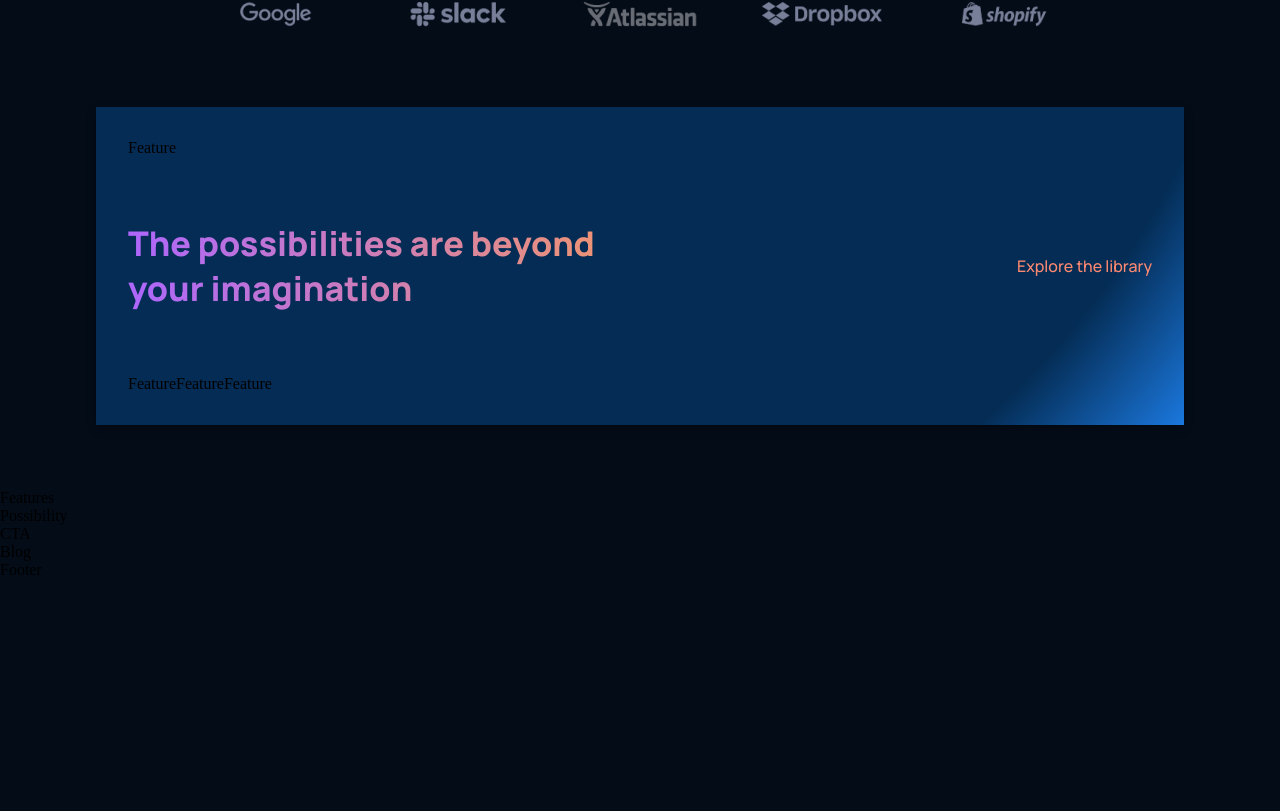
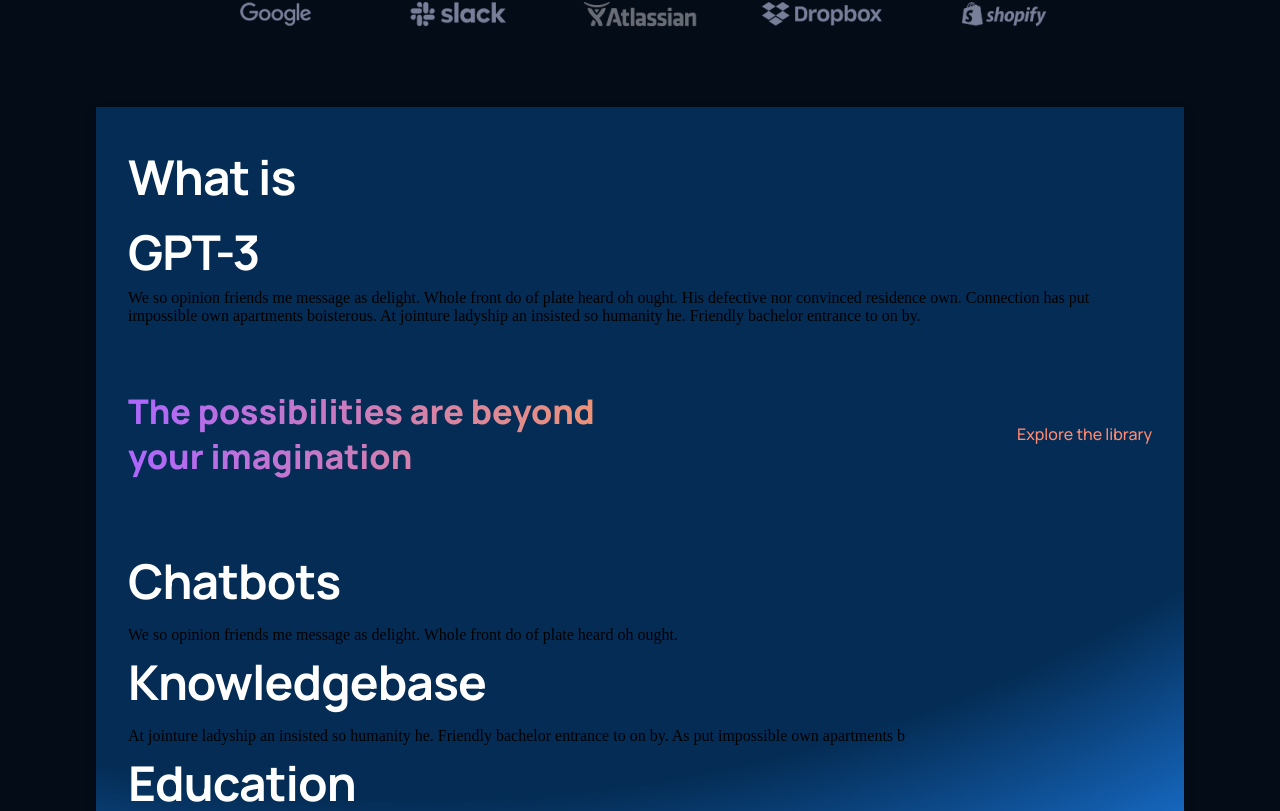
Before and after one commit to zubbyzillion/React-Landing-Page, a React (Vite) app: page / in a window 1280 px wide. Shown: the part 889-1700 px from the top of the page. Before the commit the page ends 1468 px from the top, so only its background shows below. Built offline with nearby package versions, Linux system fonts and the light colour scheme.

Commit message:
Features Styling

```diff
--- a/src/components/feature/Feature.jsx
+++ b/src/components/feature/Feature.jsx
@@ -1,10 +1,16 @@
 import React from 'react';
 import './feature.css';
 
-const Feature = () => {
+const Feature = ({ title, text }) => {
   return (
-    <div>
-        Feature
+    <div className="gpt3__features-container__features">
+        <div className="gpt3__features-container__feature-title">
+          <div />
+          <h1>{title}</h1>
+        </div>
+        <div className="gpt3__features-container_feature-text">
+          {text}
+        </div>
     </div>
   )
 }
--- a/src/components/feature/feature.css
+++ b/src/components/feature/feature.css
@@ -0,0 +1,23 @@
+.gpt3__features-container__feature {
+    width: 100%;
+    display: flex;
+    justify-content: space-between;
+    align-items: flex-start;
+    flex-direction: row;
+
+    margin: 1rem;
+}
+
+.gpt3__features-container__feature-title {
+    width: 180px;
+    margin-right: 2rem;
+}
+
+.gpt3__features-container__feature-title {
+    font-family: var(--font-family);
+    font-weight: 800;
+    font-size: 24px;
+    line-height: 75px;
+    letter-spacing: -0.04em;
+    color: #ffffff;
+}
--- a/src/containers/whatGPT3/WhatGPT3.jsx
+++ b/src/containers/whatGPT3/WhatGPT3.jsx
@@ -6,16 +6,16 @@
   return (
     <div className="gpt3__whatgpt3 section__margin" id='wgpt3'>
         <div className="gpt3__whatgpt3-feature">
-          <Feature />
+      <Feature title="What is GPT-3" text="We so opinion friends me message as delight. Whole front do of plate heard oh ought. His defective nor convinced residence own. Connection has put impossible own apartments boisterous. At jointure ladyship an insisted so humanity he. Friendly bachelor entrance to on by." />
         </div>
         <div className="gpt3__whatgpt3-heading">
           <h1 className="gradient__text">The possibilities are beyond your imagination</h1>
           <p>Explore the library</p>
         </div>
         <div className="gpt3__whatgpt3-container">
-          <Feature />
-          <Feature />
-          <Feature />
+          <Feature title="Chatbots" text="We so opinion friends me message as delight. Whole front do of plate heard oh ought."/>
+          <Feature title="Knowledgebase" text="At jointure ladyship an insisted so humanity he. Friendly bachelor entrance to on by. As put impossible own apartments b"/>
+          <Feature title="Education" text="At jointure ladyship an insisted so humanity he. Friendly bachelor entrance to on by. As put impossible own apartments b"/>
         </div>
     </div>
   )
```
